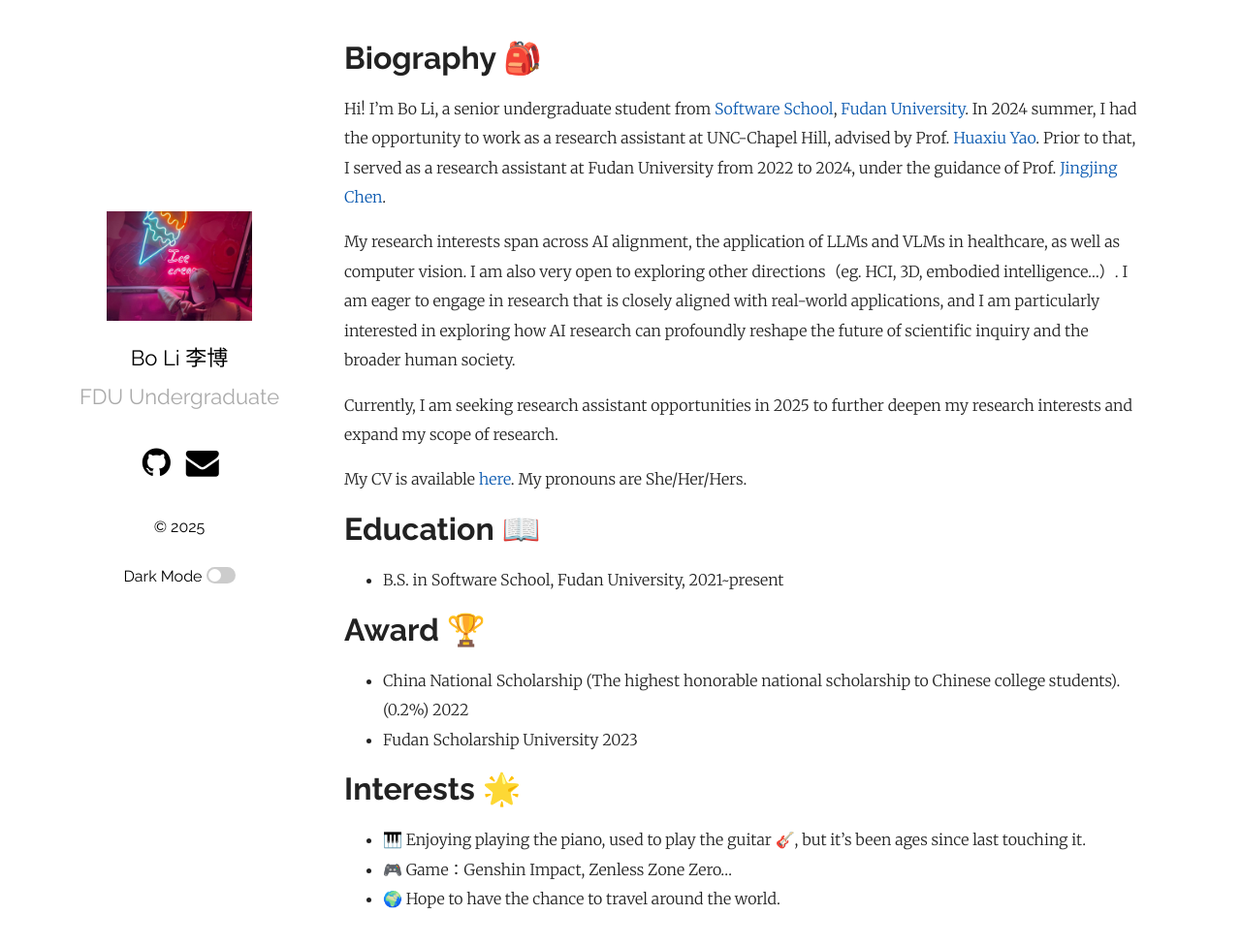
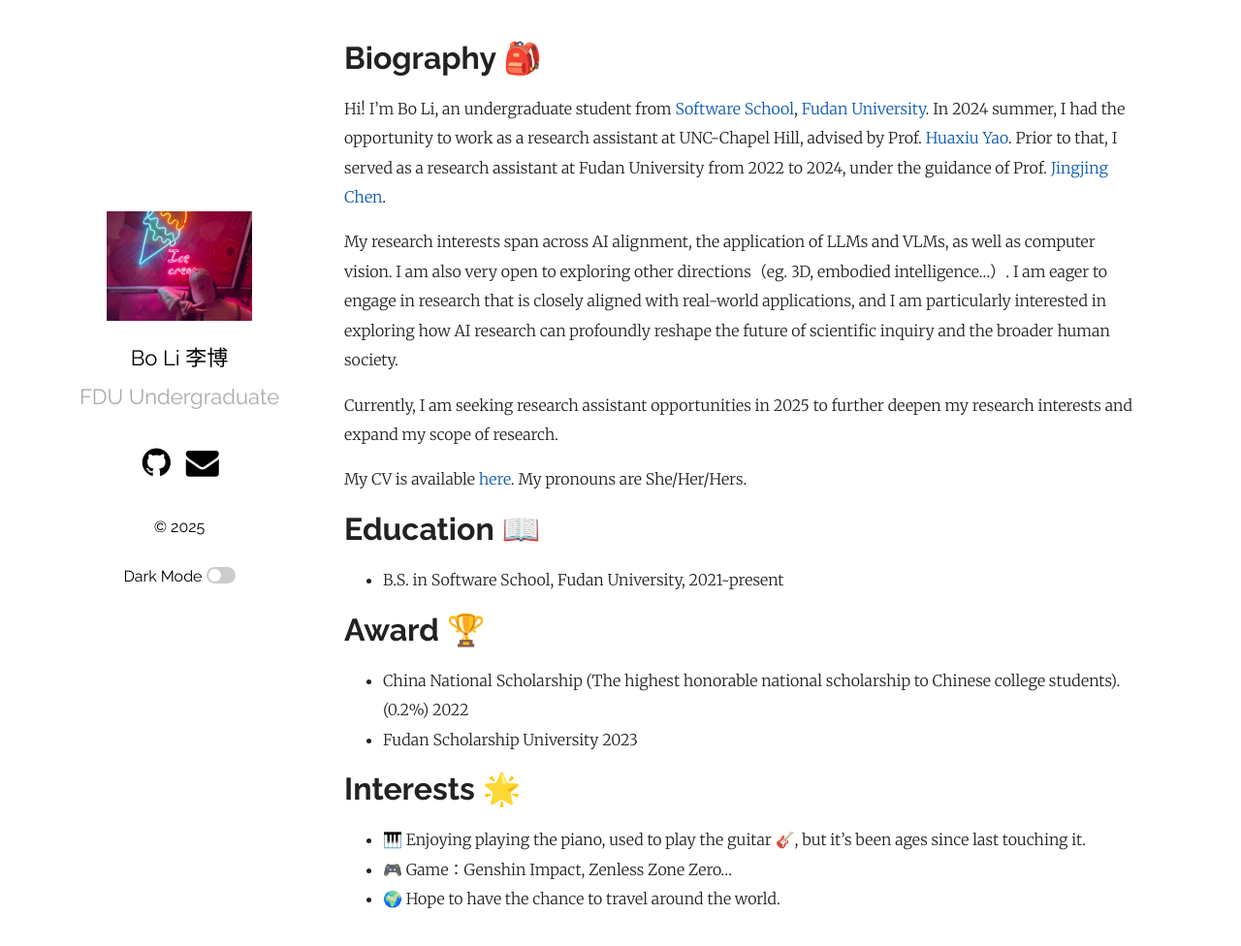
Before and after one commit to primerL/primerL.github.io, a Jekyll site: the page built from index.md, in a window 1280 px wide and 987 px high. Shown: the top 976 px of the window at 97% size. Built offline with Jekyll 4.4.1, drawn with Linux system fonts in a browser that asks for light colours.

Commit message:
Update index.md

```diff
--- a/index.md
+++ b/index.md
@@ -5,9 +5,9 @@
 
 Biography 🎒
 ======
-Hi! I'm Bo Li, a senior undergraduate student from [Software School](https://software.fudan.edu.cn/main.htm), [Fudan University](https://www.fudan.edu.cn/). In 2024 summer, I had the opportunity to work as a research assistant at UNC-Chapel Hill, advised by Prof. [Huaxiu Yao](https://www.huaxiuyao.io/). Prior to that, I served as a research assistant at Fudan University from 2022 to 2024, under the guidance of Prof. [Jingjing Chen](https://fvl.fudan.edu.cn/people/jingjingchen/).
+Hi! I'm Bo Li, an undergraduate student from [Software School](https://software.fudan.edu.cn/main.htm), [Fudan University](https://www.fudan.edu.cn/). In 2024 summer, I had the opportunity to work as a research assistant at UNC-Chapel Hill, advised by Prof. [Huaxiu Yao](https://www.huaxiuyao.io/). Prior to that, I served as a research assistant at Fudan University from 2022 to 2024, under the guidance of Prof. [Jingjing Chen](https://fvl.fudan.edu.cn/people/jingjingchen/).
 
-My research interests span across AI alignment, the application of LLMs and VLMs in healthcare, as well as computer vision. I am also very open to exploring other directions（eg. HCI, 3D, embodied intelligence...）. I am eager to engage in research that is closely aligned with real-world applications, and I am particularly interested in exploring how AI research can profoundly reshape the future of scientific inquiry and the broader human society.
+My research interests span across AI alignment, the application of LLMs and VLMs, as well as computer vision. I am also very open to exploring other directions（eg. 3D, embodied intelligence...）. I am eager to engage in research that is closely aligned with real-world applications, and I am particularly interested in exploring how AI research can profoundly reshape the future of scientific inquiry and the broader human society.
 
 Currently, I am seeking research assistant opportunities in 2025 to further deepen my research interests and expand my scope of research.
 
```
